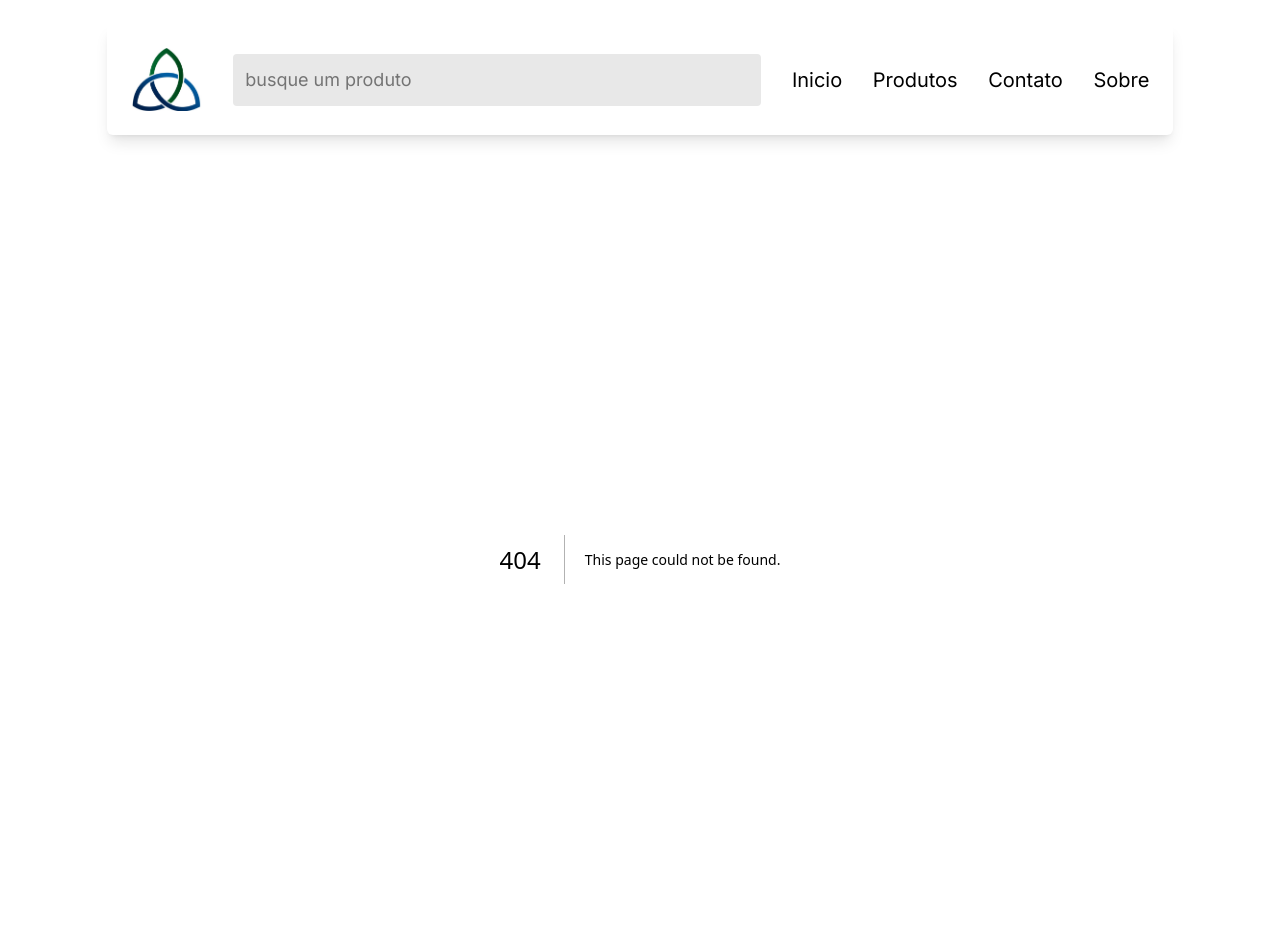
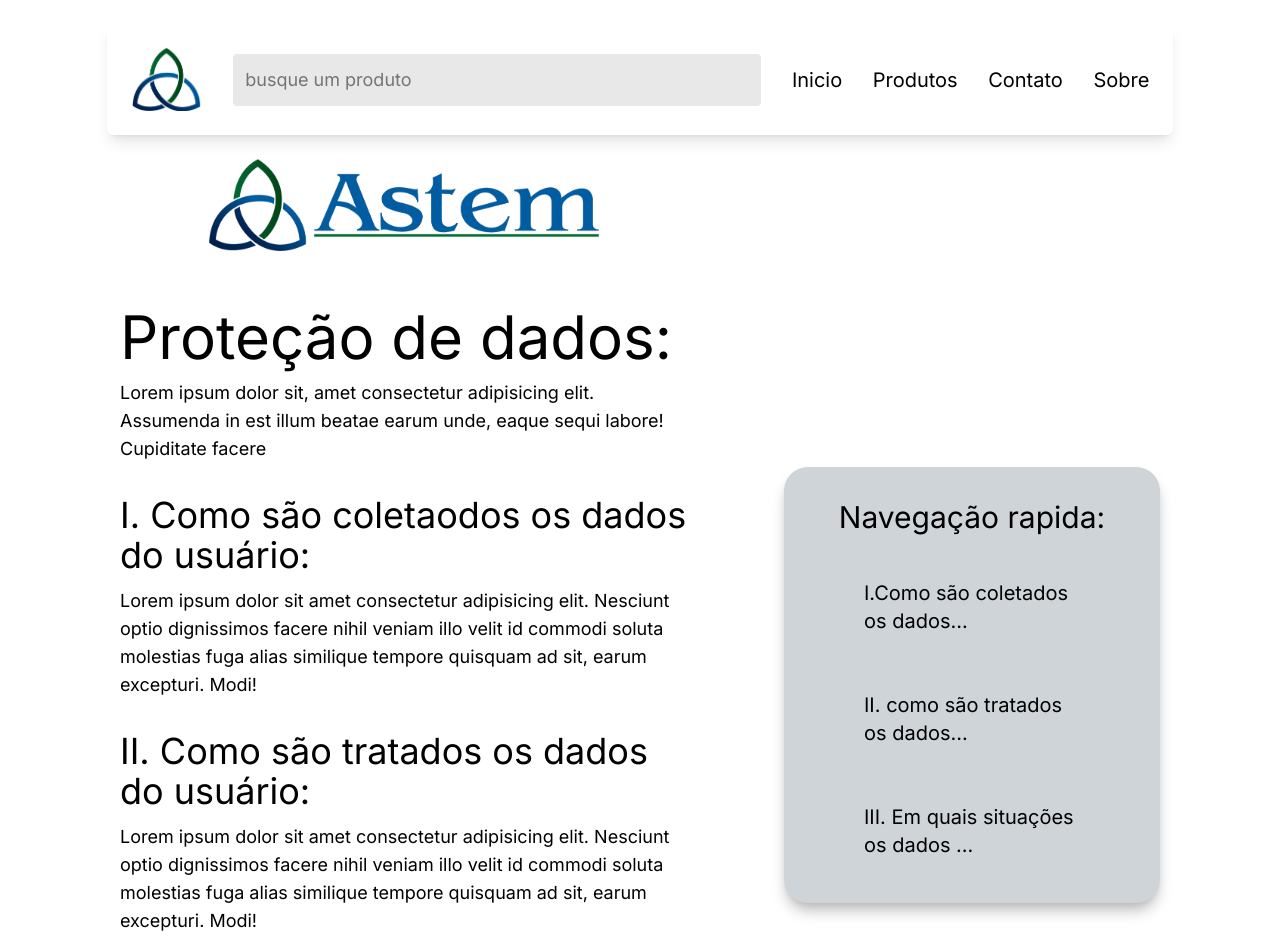
Before and after one commit to Eduardo-A-Souza/SIteAstem, a Next.js app: page /pages/politica-privacidade in a window 1280 px wide. Before the commit this address had no page. Shown: the top 952 px of the page. Built offline with nearby package versions, Linux system fonts and the light colour scheme.

Commit message:
feat: adição da pagina de proteção de dados, adição da propriedade de title no componente sidebox style: remoção das bordas dos botões não selecionados

```diff
--- a/src/app/pages/missao-visao-valores/page.tsx
+++ b/src/app/pages/missao-visao-valores/page.tsx
@@ -4,7 +4,7 @@ import { FaBullseye, FaEye, FaHandshake } from "react-icons/fa";
 
 export default function missaoVisaoValores() {
   return (
-    <div className="flex justify-around items-center mx-30 gap-24 min-h-[65vh] m">
+    <div className="flex justify-around items-center mx-30 gap-24 min-h-[65vh]">
       <div className="flex flex-col items-center justify-around gap-10">
         <Image
           src="/images/logo_main.png"
@@ -42,6 +42,7 @@ export default function missaoVisaoValores() {
             label: "Missão, visão e valores",
             className: "",
           },
+          { href: "/pages/politica-privacidade", label: "Proteção de dados", className: ""}
         ]}
       ></SideBox>
     </div>
--- /dev/null
+++ b/src/app/pages/politica-privacidade/page.tsx
@@ -0,0 +1,80 @@
+import Image from "next/image";
+import { SideBox } from "@/components/SideBox";
+
+export default function politicaPrivacidade() {
+  return (
+    <div className="flex justify-around items-center mx-30 gap-24 min-h-[65vh] pb-10">
+      <div className="flex flex-col items-center gap-8">
+        <Image
+          src="/images/logo_main.png"
+          alt="logo astem"
+          width={390}
+          height={260}
+          className="mb-6"
+        />
+        <div className="flex flex-col gap-3">
+          <h1 className="text-6xl">Proteção de dados:</h1>
+          <p className="text-lg">
+            Lorem ipsum dolor sit, amet consectetur adipisicing elit. Assumenda
+            in est illum beatae earum unde, eaque sequi labore! Cupiditate
+            facere
+          </p>
+        </div>
+        <div className="flex flex-col gap-3">
+          <h2 className="text-4xl">
+            I. Como são coletaodos os dados do usuário:
+          </h2>
+          <p className="text-lg">
+            Lorem ipsum dolor sit amet consectetur adipisicing elit. Nesciunt
+            optio dignissimos facere nihil veniam illo velit id commodi soluta
+            molestias fuga alias similique tempore quisquam ad sit, earum
+            excepturi. Modi!
+          </p>
+        </div>
+        <div className="flex flex-col gap-3">
+          <h2 className="text-4xl">
+            II. Como são tratados os dados do usuário:
+          </h2>
+          <p className="text-lg">
+            Lorem ipsum dolor sit amet consectetur adipisicing elit. Nesciunt
+            optio dignissimos facere nihil veniam illo velit id commodi soluta
+            molestias fuga alias similique tempore quisquam ad sit, earum
+            excepturi. Modi!
+          </p>
+        </div>
+        <div className="flex flex-col gap-3">
+          <h2 className="text-4xl">
+            III. Em quais situações os dados do usuário podem ser
+            compartilhados:
+          </h2>
+          <p className="text-lg">
+            Lorem ipsum dolor sit amet consectetur adipisicing elit. Nesciunt
+            optio dignissimos facere nihil veniam illo velit id commodi soluta
+            molestias fuga alias similique tempore quisquam ad sit, earum
+            excepturi. Modi!
+          </p>
+        </div>
+      </div>
+      <SideBox
+        title="Navegação rapida:"
+        links={[
+          {
+            href: "#",
+            label: "I.Como são coletados os dados...",
+            className: "",
+          },
+          {
+            href: "#",
+            label: "II. como são tratados os dados...",
+            className: "",
+          },
+          {
+            href: "#",
+            label: "III. Em quais situações os dados ...",
+            className: "",
+          },
+        ]}
+      />
+    </div>
+  );
+}
--- a/src/app/pages/sobre/page.tsx
+++ b/src/app/pages/sobre/page.tsx
@@ -30,10 +30,21 @@ export default function sobre() {
           </p>
         </div>
       </div>
-      <SideBox links={[
-        {href: "/pages/sobre", label: "Quem somos", className: ""},
-        {href: "/pages/missao-visao-valores", label: "Missão, visão e valores", className: ""},
-      ]}></SideBox>
+      <SideBox
+        links={[
+          { href: "/pages/sobre", label: "Quem somos", className: "" },
+          {
+            href: "/pages/missao-visao-valores",
+            label: "Missão, visão e valores",
+            className: "",
+          },
+          {
+            href: "/pages/politica-privacidade",
+            label: "Proteção de dados",
+            className: "",
+          },
+        ]}
+      ></SideBox>
     </div>
   );
 }
--- a/src/components/SideBox.tsx
+++ b/src/components/SideBox.tsx
@@ -2,6 +2,8 @@
 
 import Link from "next/link";
 import { usePathname } from "next/navigation";
+
+type BoxTitle = string | "none";
 
 type LinkItem = {
   href: string;
@@ -11,24 +13,35 @@ type LinkItem = {
 
 type SideBoxProps = {
   links: LinkItem[];
+  title?: BoxTitle;
 };
 
-export function SideBox({ links }: SideBoxProps) {
+export function SideBox({ links, title = "none" }: SideBoxProps) {
   const pathName = usePathname();
+  const showTitle = () => {
+    if (title != "none") {
+      return <h3 className="text-3xl">{title}</h3>;
+    } else {
+      return "";
+    }
+  };
+  console.log(showTitle());
+
   return (
-    <div className="flex flex-col items-center max-w-90 w-full bg-backgroundBox gap-8 py-8 rounded-3xl mx-4 shadow-lg shadow-[#bbb]">
+    <div className="flex flex-col items-center mix-w-90 max-w-120 w-fit bg-backgroundBox gap-8 py-8 rounded-3xl px-12 shadow-lg shadow-[#bbb]">
+      {showTitle()}
       {links.map((link, index) => {
         const isActive = () => {
           if (link.href == pathName) {
             return "text-white bg-bgSelected";
-          } else return "hover:bg-bgSelected/10 border border-[#aaa]"
+          } else return "hover:bg-bgSelected/10 ";
         };
 
         return (
           <Link
             key={index}
             href={link.href}
-            className={`text-xl px-8 py-3 rounded-tr-xl rounded-bl-xl duration-300 ${
+            className={`text-xl px-8 py-3 rounded-tr-xl rounded-bl-xl duration-300 min-w-70 ${
               link.className || ""
             } ${isActive()}`}
           >
```
